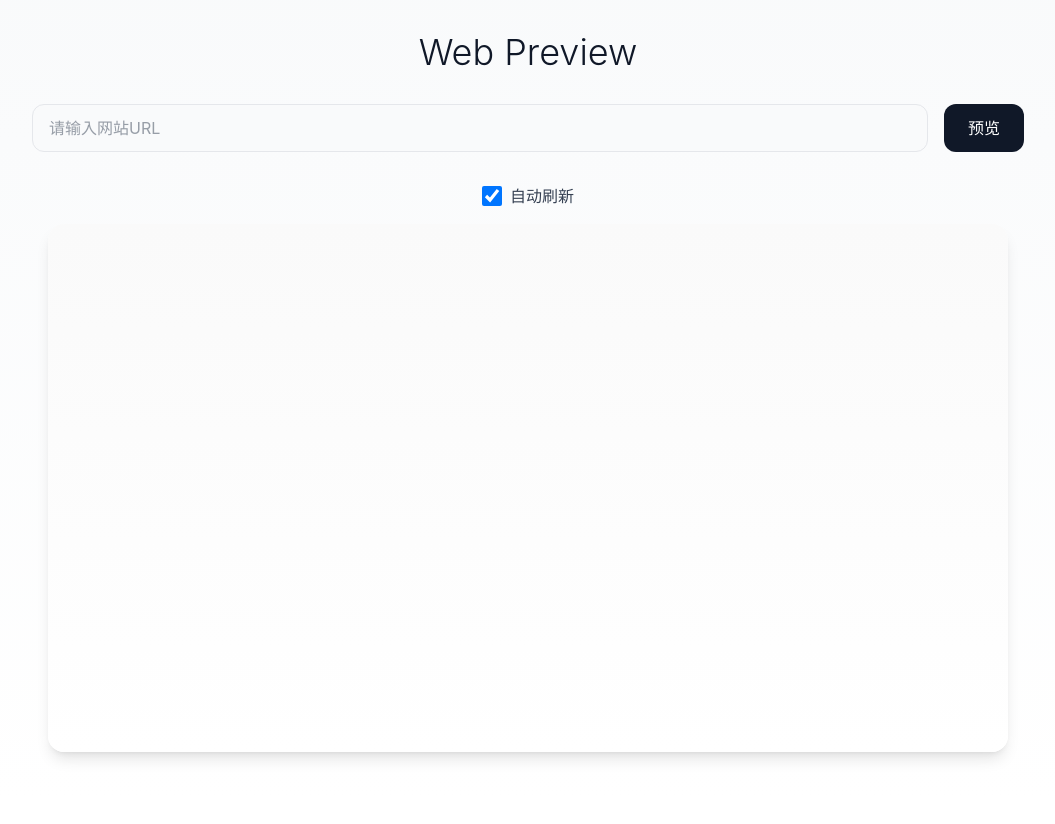
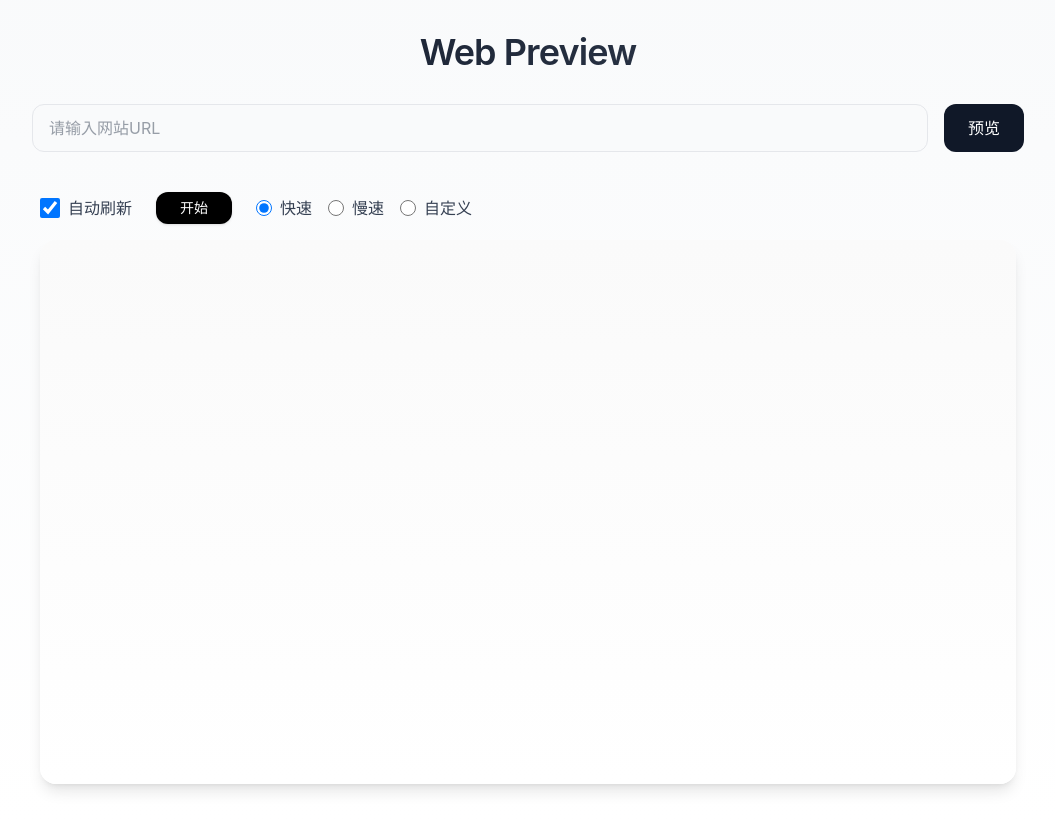
Before and after one commit to chill-yue/web-preview, a Svelte app: page / in a window 1280 px wide. Both pictures are taken after a click on the label "自动刷新". Shown: the whole page, without its empty margins (112-1167 px from the left). Before the commit the page ends 800 px from the top, so only its background shows below. Built offline with nearby package versions, Linux system fonts and the light colour scheme.

Commit message:
Optional fast, slow, and custom refresh times are supported

```diff
--- a/src/components/ControlPanel.svelte
+++ b/src/components/ControlPanel.svelte
@@ -1,14 +1,82 @@
 <script lang="ts">
   export let autoRefresh = false;
-  export let onAutoRefreshChange: (enabled: boolean) => void;
+  export let onAutoRefreshChange: (enabled: boolean, mode?: string) => void;
+
+  let refreshMode = "fast";
+  let countdown = 0;
+  let countdownInterval: number;
+  let customMinInterval = 5;
+  let customMaxInterval = 10;
+  let isRunning = false;
 
   function handleAutoRefreshChange() {
-    onAutoRefreshChange(autoRefresh);
+    onAutoRefreshChange(autoRefresh, refreshMode);
+    if (!autoRefresh) {
+      stopRefresh();
+    }
   }
+
+  function handleRefreshModeChange() {
+    if (autoRefresh && isRunning) {
+      onAutoRefreshChange(autoRefresh, refreshMode);
+      startCountdown();
+    }
+  }
+
+  function handleCustomIntervalChange() {
+    if (customMinInterval > customMaxInterval) {
+      customMaxInterval = customMinInterval;
+    }
+    if (autoRefresh && isRunning && refreshMode === "custom") {
+      startCountdown();
+    }
+  }
+
+  function startRefresh() {
+    if (!isRunning && autoRefresh) {
+      isRunning = true;
+      startCountdown();
+    }
+  }
+
+  function stopRefresh() {
+    isRunning = false;
+    clearInterval(countdownInterval);
+    countdown = 0;
+  }
+
+  function startCountdown() {
+    clearInterval(countdownInterval);
+    let minInterval = 5;
+    let maxInterval = 10;
+
+    if (refreshMode === "slow") {
+      minInterval = 20;
+      maxInterval = 25;
+    } else if (refreshMode === "custom") {
+      minInterval = customMinInterval;
+      maxInterval = customMaxInterval;
+    }
+
+    const interval =
+      Math.floor(Math.random() * (maxInterval - minInterval + 1)) + minInterval;
+    countdown = interval;
+    countdownInterval = setInterval(() => {
+      countdown--;
+      if (countdown <= 0) {
+        const newInterval =
+          Math.floor(Math.random() * (maxInterval - minInterval + 1)) +
+          minInterval;
+        countdown = newInterval;
+      }
+    }, 1000);
+  }
+
+  $: countdownDisplay = countdown > 0 ? `${countdown}秒` : "";
 </script>
 
-<div class="control-panel">
-  <label class="flex items-center justify-center gap-2 cursor-pointer">
+<div class="control-panel flex items-center justify-start gap-6 p-2">
+  <label class="flex items-center gap-2 cursor-pointer">
     <input
       type="checkbox"
       bind:checked={autoRefresh}
@@ -17,4 +85,78 @@
     />
     <span class="text-gray-700">自动刷新</span>
   </label>
+
+  {#if autoRefresh}
+    <button
+      on:click={isRunning ? stopRefresh : startRefresh}
+      class="px-6 py-1.5 rounded-xl font-medium text-sm transition-all duration-300 ease-in-out
+        {isRunning
+        ? 'bg-black text-white shadow-sm hover:shadow-md'
+        : 'bg-black to-green-500 text-white shadow-sm hover:shadow-md'}"
+    >
+      {isRunning ? "停止" : "开始"}
+    </button>
+
+    <div class="flex items-center gap-6">
+      <div class="flex items-center gap-4">
+        <label class="flex items-center gap-2 cursor-pointer">
+          <input
+            type="radio"
+            bind:group={refreshMode}
+            value="fast"
+            on:change={handleRefreshModeChange}
+            class="w-4 h-4 text-black focus:ring-black focus:ring-2 transition-all duration-300 ease-in-out"
+          />
+          <span class="text-gray-700">快速</span>
+        </label>
+        <label class="flex items-center gap-2 cursor-pointer">
+          <input
+            type="radio"
+            bind:group={refreshMode}
+            value="slow"
+            on:change={handleRefreshModeChange}
+            class="w-4 h-4 text-black focus:ring-black focus:ring-2 transition-all duration-300 ease-in-out"
+          />
+          <span class="text-gray-700">慢速</span>
+        </label>
+        <label class="flex items-center gap-2 cursor-pointer">
+          <input
+            type="radio"
+            bind:group={refreshMode}
+            value="custom"
+            on:change={handleRefreshModeChange}
+            class="w-4 h-4 text-black focus:ring-black focus:ring-2 transition-all duration-300 ease-in-out"
+          />
+          <span class="text-gray-700">自定义</span>
+        </label>
+      </div>
+
+      {#if refreshMode === "custom"}
+        <div class="flex items-center gap-2 border-l pl-6 border-gray-200">
+          <input
+            type="number"
+            bind:value={customMinInterval}
+            on:change={handleCustomIntervalChange}
+            min="1"
+            class="w-16 h-8 px-2 border border-gray-300 rounded text-sm"
+          />
+          <span class="text-gray-600">-</span>
+          <input
+            type="number"
+            bind:value={customMaxInterval}
+            on:change={handleCustomIntervalChange}
+            min="1"
+            class="w-16 h-8 px-2 border border-gray-300 rounded text-sm"
+          />
+          <span class="text-gray-600">秒</span>
+        </div>
+      {/if}
+
+      {#if countdownDisplay}
+        <div class="text-gray-600 text-sm border-l pl-6 border-gray-200">
+          下次刷新: {countdownDisplay}
+        </div>
+      {/if}
+    </div>
+  {/if}
 </div>
--- a/src/components/Header.svelte
+++ b/src/components/Header.svelte
@@ -7,12 +7,10 @@
 
   function handleSubmit(e: Event) {
     e.preventDefault();
-    // 确保url值已更新
     if (url.trim() === "") {
       alert("请输入有效的网站URL");
       return;
     }
-    // 添加http前缀（如果没有）
     if (!url.startsWith("http://") && !url.startsWith("https://")) {
       url = "https://" + url;
     }
@@ -28,7 +26,7 @@
 </script>
 
 <header class="w-full mb-8">
-  <h1 class="text-4xl font-light mb-8 text-center text-gray-900">
+  <h1 class="text-4xl font-semibold tracking-tight mb-8 text-center bg-gradient-to-r from-gray-900 to-gray-700 bg-clip-text text-transparent font-['SF_Pro_Display',-apple-system,BlinkMacSystemFont,system-ui] antialiased">
     Web Preview
   </h1>
   <form
--- a/src/components/PreviewPanel.svelte
+++ b/src/components/PreviewPanel.svelte
@@ -27,9 +27,11 @@
 <style>
   .preview-container {
     width: 100%;
-    padding: 1rem;
+    padding: 0.5rem;
     height: 80vh;
     min-height: 600px;
+    max-width: 1600px;
+    margin: 0 auto;
   }
 
   .iframe-wrapper {
```
